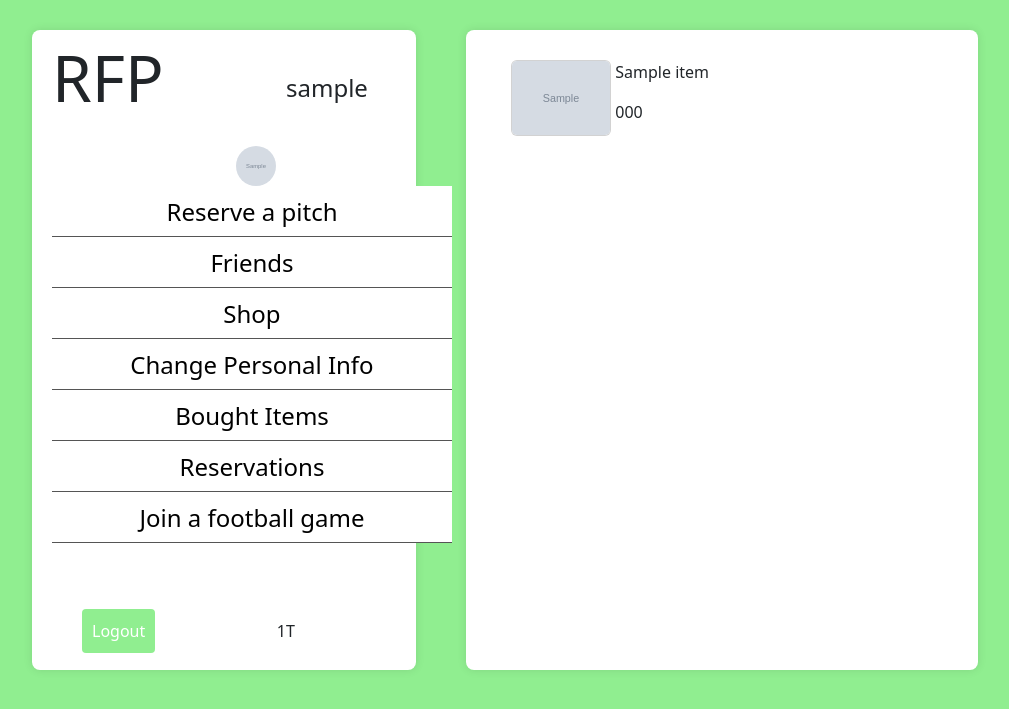
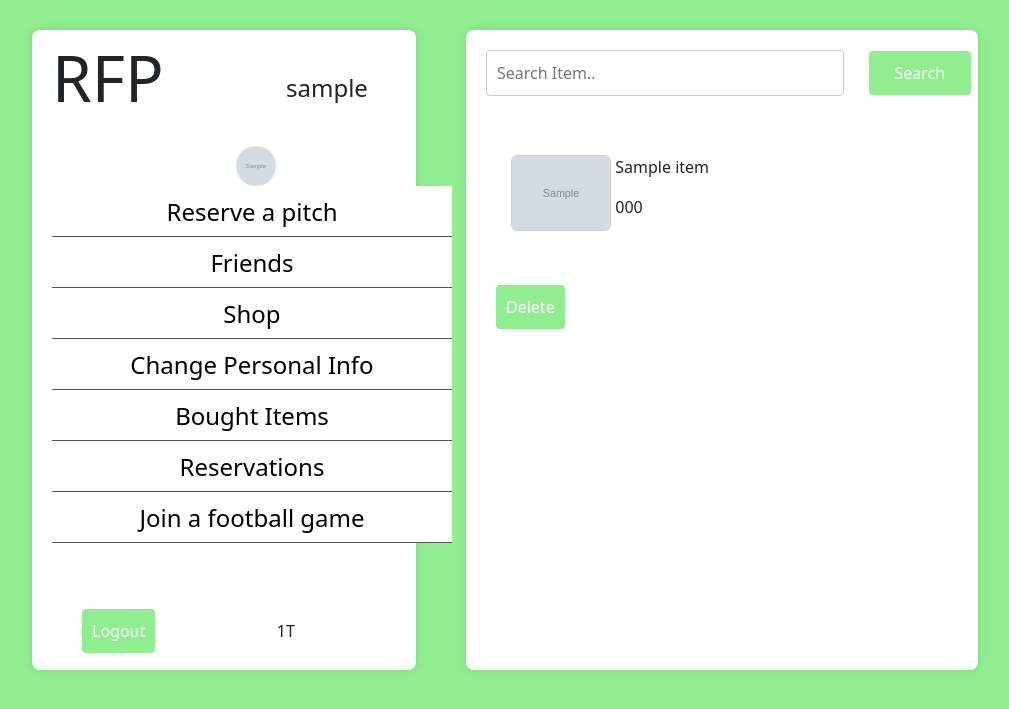
Before and after one commit to didov02/RFP, a Django app: page /mainpage/bought_items/ in a window 1280 px wide. Shown: the top 709 px of the page, without its empty margins (138-1147 px from the left). Run offline with Django 4.2, Linux system fonts and the light colour scheme; a user stored in the database is signed in; tables that the repository leaves empty hold one stand-in row (values such as "Sample post"); grey boxes marked "Sample" are stand-in pictures.

Commit message:
delete buttons logic added

```diff
--- a/mainpage/templates/RFP_templates/boughtitems.html
+++ b/mainpage/templates/RFP_templates/boughtitems.html
@@ -1,6 +1,11 @@
 {% extends 'RFP_templates/base.html' %}
 {% block body %}
     <div class="column-right">
+        <form action="{% url 'RFP:search_bought_items' %}" method="get">
+            {% csrf_token %}
+            <input type="text" name="input_item"  class="searchBar" placeholder="Search Item..">
+            <button class="button" id="searchButton" style="width: 20%">Search</button>
+        </form>
         <div class="scrollable-form">
             {% for bought_item in bought_items %}
                 <div class="row">
@@ -11,6 +16,11 @@
                         <p>{{ bought_item.item_name.name }}</p>
                         <p>{{ bought_item.item_code }}</p>
                     </div>
+                    <div class="col-md-3" style="margin-top: 30px; margin-bottom: 10px; margin-left:10px">
+                        <form action="{% url 'RFP:delete_item' bought_item.id %}" method="get">
+                            <button type="submit" class="button">Delete</button>
+                        </form>
+                    </div>
                 </div>
             {% endfor %}
         </div>
--- a/mainpage/urls.py
+++ b/mainpage/urls.py
@@ -25,4 +25,8 @@ urlpatterns = [
     path('seeparticipants/<int:id>/', views.see_participants, name='see_participants'),
     path('setcode/', views.set_code, name='set_code'),
     path('joingame/', views.join_game, name='join_game'),
+    path('deletereservation/<int:id>/', views.delete_reservation, name='delete_reservation'),
+    path('searchboughtitem/', views.search_bought_items, name='search_bought_items'),
+    path('deletepost/<int:id>', views.delete_post, name='delete_post'),
+    path('deleteitem/<int:id>', views.delete_item, name='delete_item'),
 ]
--- a/mainpage/views.py
+++ b/mainpage/views.py
@@ -17,7 +17,7 @@ def start(request):
     current_user = request.user
 
     if request.user.is_authenticated:
-        context['username'] = current_user.username
+        context['user'] = current_user
 
     friends = current_user.profile.friends.all()
     friends_usernames = [friend.user.username for friend in friends]
@@ -74,7 +74,7 @@ def send_requests(request):
             receiver=checking_user
         ).exists()
 
-        if not friend_request_exists and not reverse_friend_request_exists:
+        if not friend_request_exists and not reverse_friend_request_exists and checking_user.profile not in current_user_profile.friends.all():
             users_not_friends.append(checking_user)
 
     return render(request, 'RFP_templates/sendrequest.html', {'not_friends': users_not_friends})
@@ -110,7 +110,7 @@ def send_request(request, id):
             receiver=checking_user
         ).exists()
 
-        if not friend_request_exists and not reverse_friend_request_exists:
+        if not friend_request_exists and not reverse_friend_request_exists and checking_user.profile not in current_user_profile.friends.all():
             users_not_friends.append(checking_user)
 
     return render(request, 'RFP_templates/sendrequest.html', {'not_friends':users_not_friends})
@@ -230,7 +230,7 @@ def see_reserved_pitches(request):
         if request.user in reservation.participants.all() or request.user == reservation.made_by:
             current_reservations.append(reservation)
 
-    return render(request, 'RFP_templates/reservations.html', {'reservations':current_reservations})
+    return render(request, 'RFP_templates/reservations.html', {'reservations':current_reservations, 'user':request.user})
 
 @login_required
 def personal_info(request, id):
@@ -277,6 +277,20 @@ def search_items(request):
     return render(request, 'RFP_templates/shop.html', {'items': items})
 
 @login_required
+def search_bought_items(request):
+    searched_item_name = request.GET.get('input_item')
+    items = BoughtItem.objects.filter(bought_from = request.user)
+    items_names = [item.item_name.name for item in items]
+
+    if searched_item_name in items_names:
+        searched_items = items.filter(item_name__name=searched_item_name)
+        items = list(searched_items)
+    else:
+        items = BoughtItem.objects.all()
+
+    return render(request, 'RFP_templates/boughtitems.html', {'bought_items': items})
+
+@login_required
 def search_pitch(request):
     searched_pitch_name = request.GET.get('input_pitch')
     pitches = Pitch.objects.all()
@@ -319,3 +333,26 @@ def join_game(request):
             current_reservations.append(reservation)
 
     return render(request, 'RFP_templates/reservations.html', {'reservations':current_reservations})
+
+@login_required
+def delete_reservation(request, id):
+    reservation = Reservation.objects.get(pk = id)
+    reservation.delete()
+
+    return redirect('RFP:start')
+
+@login_required
+def delete_post(request, id):
+    post = Post.objects.get(pk = id)
+    post.delete()
+
+    return redirect('RFP:start')
+
+@login_required
+def delete_item(request, id):
+    item = BoughtItem.objects.get(pk = id)
+    request.user.profile.tokens += int(item.item_name.price)
+    request.user.profile.save()
+    item.delete()
+
+    return redirect('RFP:start')
```
Also changed, not shown: mainpage/templates/RFP_templates/index.html (+7 -0 lines), mainpage/templates/RFP_templates/reservations.html (+7 -0 lines), pictures/profile_pictures/123399409_812976192789843_8948660776086774491_n.jpg (added).
